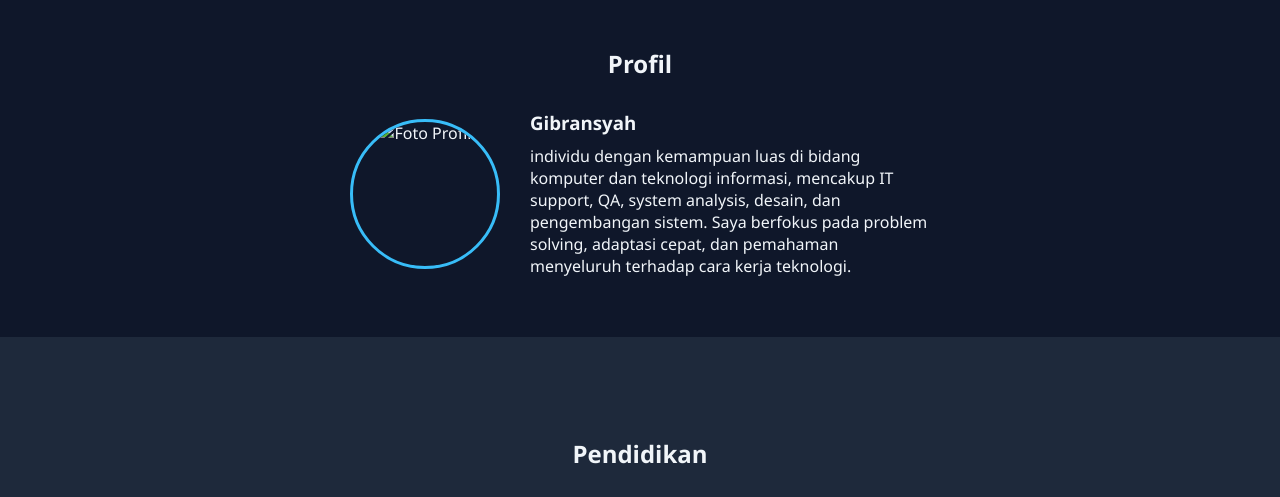
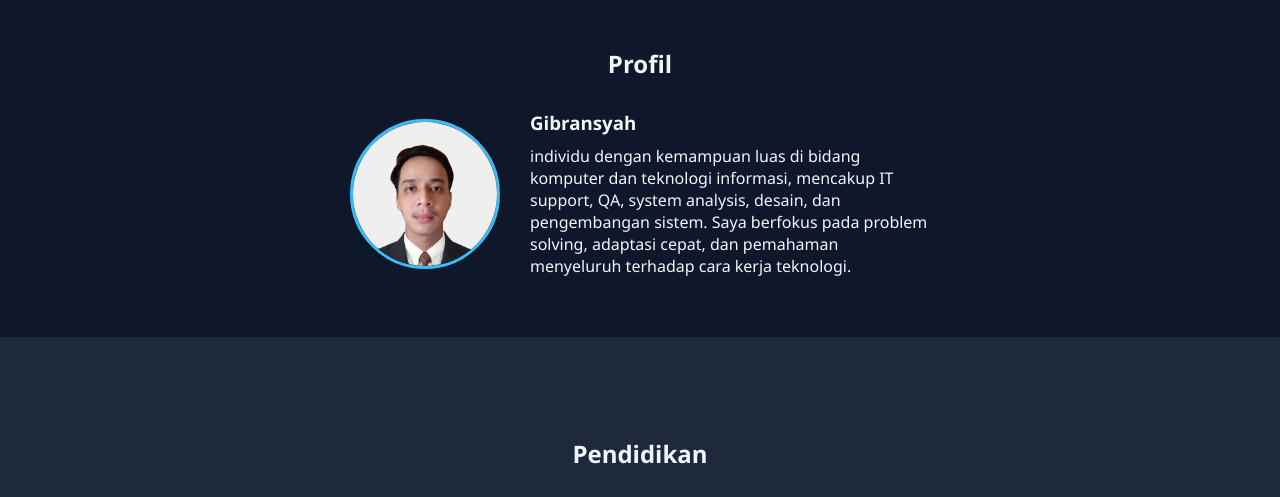
Before and after one commit to gibransyah1/web-portfolio-gibransyah-2, a plain HTML site: page index.html in a window 1280 px wide. Shown: the part 1260-1757 px from the top of the page. Drawn offline with Linux system fonts and the light colour scheme; the site is published under a folder, as on GitHub Pages, so addresses that start at the root find nothing.

Commit message:
profile picture fix

```diff
--- a/index.html
+++ b/index.html
@@ -55,7 +55,7 @@
     <h2>Profil</h2>
     <div class="profile-container">
         <div class="box">
-            <img src="/images/Gibranp.jpg" alt="Foto Profil">
+            <img src="images/Gibranp.jpg" alt="Foto Profil">
         </div>
         <div class="profile-text">
             <h3>Gibransyah</h3>
```
